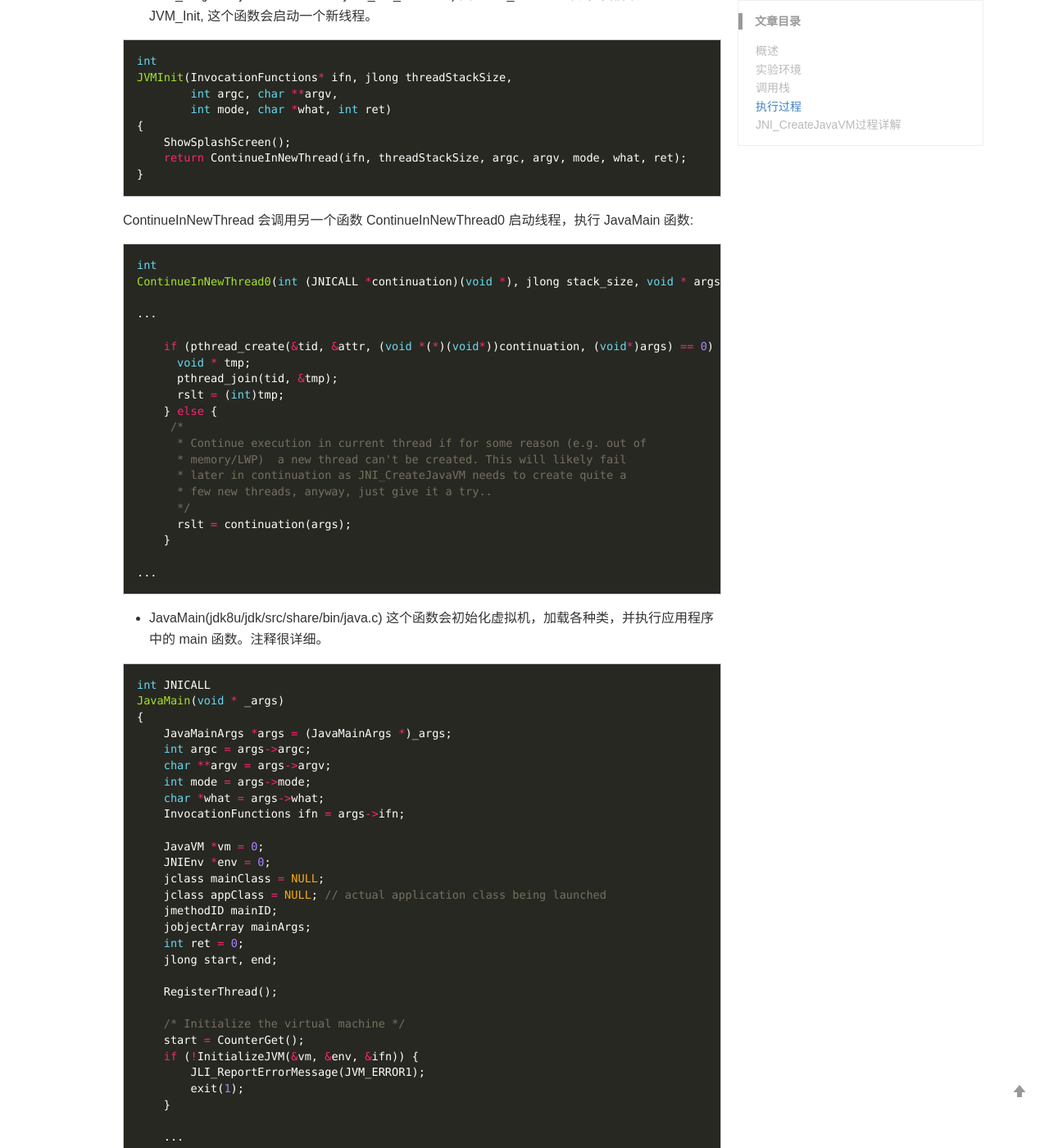
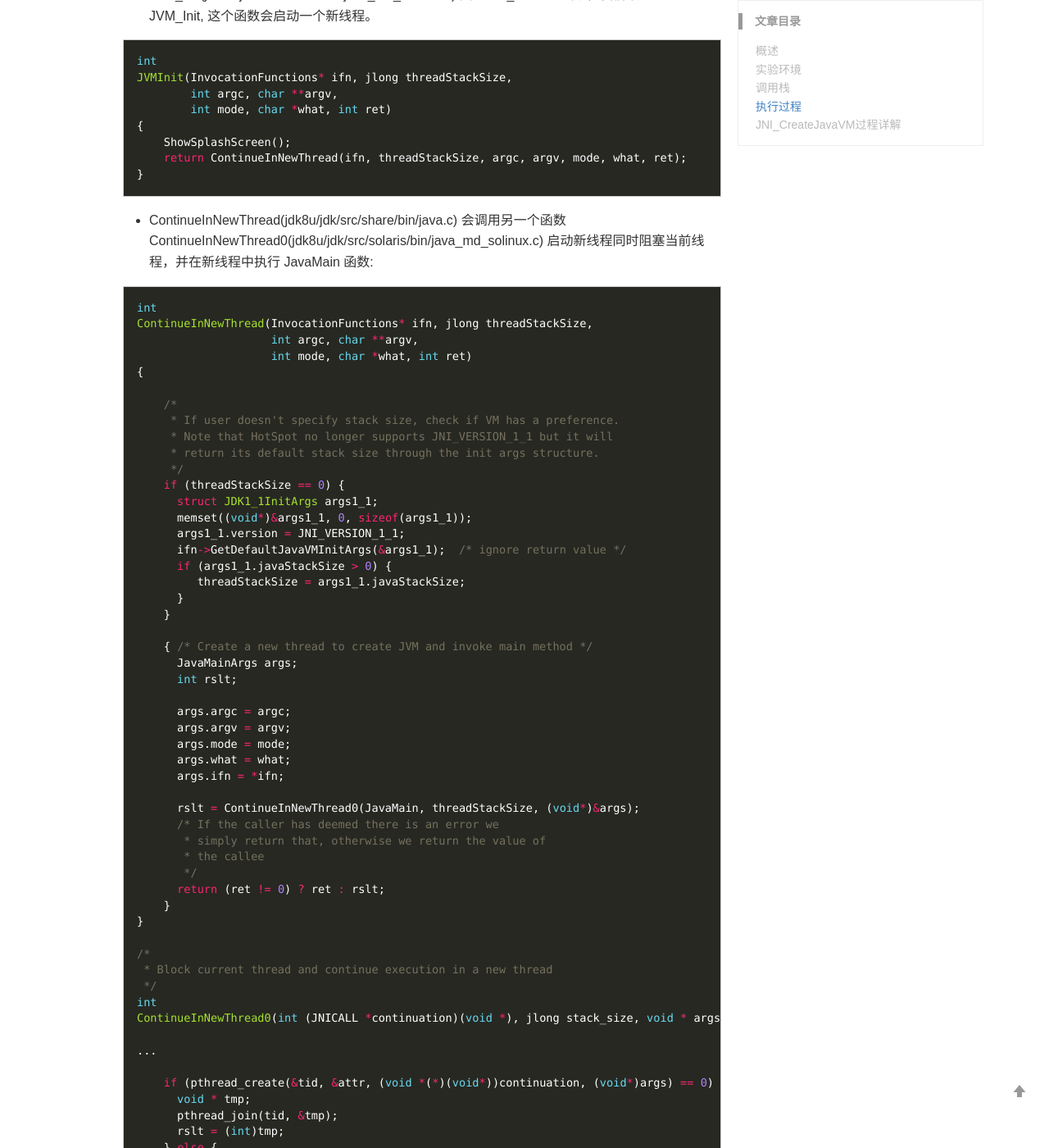
Before and after one commit to MazFactor/mzlongblog, a Jekyll site: the page built from _posts/2021-02-15-深入理解Java虚拟机笔记（一）（附录）-Java虚拟机启动与运行.md, in a window 1280 px wide and 1400 px high, scrolled down 5269 px. Shown: the whole window at 82% size. Built offline with Jekyll 4.4.1, drawn with Linux system fonts in a browser that asks for light colours; comment, search, counter and statistics services are not loaded; some of the changed text lies outside the part shown.

Commit message:
2021022405

````diff
--- a/_posts/2021-02-15-深入理解Java虚拟机笔记（一）（附录）-Java虚拟机启动与运行.md
+++ b/_posts/2021-02-15-深入理解Java虚拟机笔记（一）（附录）-Java虚拟机启动与运行.md
@@ -234,9 +234,52 @@ JVMInit(InvocationFunctions* ifn, jlong threadStackSize,
     return ContinueInNewThread(ifn, threadStackSize, argc, argv, mode, what, ret);
 }
 ```
-ContinueInNewThread 会调用另一个函数 ContinueInNewThread0 启动线程，执行 JavaMain 函数:
+* ContinueInNewThread(jdk8u/jdk/src/share/bin/java.c) 会调用另一个函数 ContinueInNewThread0(jdk8u/jdk/src/solaris/bin/java_md_solinux.c) 启动新线程同时阻塞当前线程，并在新线程中执行 JavaMain 函数:
 
 ```c++
+int
+ContinueInNewThread(InvocationFunctions* ifn, jlong threadStackSize,
+                    int argc, char **argv,
+                    int mode, char *what, int ret)
+{
+
+    /*
+     * If user doesn't specify stack size, check if VM has a preference.
+     * Note that HotSpot no longer supports JNI_VERSION_1_1 but it will
+     * return its default stack size through the init args structure.
+     */
+    if (threadStackSize == 0) {
+      struct JDK1_1InitArgs args1_1;
+      memset((void*)&args1_1, 0, sizeof(args1_1));
+      args1_1.version = JNI_VERSION_1_1;
+      ifn->GetDefaultJavaVMInitArgs(&args1_1);  /* ignore return value */
+      if (args1_1.javaStackSize > 0) {
+         threadStackSize = args1_1.javaStackSize;
+      }
+    }
+
+    { /* Create a new thread to create JVM and invoke main method */
+      JavaMainArgs args;
+      int rslt;
+
+      args.argc = argc;
+      args.argv = argv;
+      args.mode = mode;
+      args.what = what;
+      args.ifn = *ifn;
+
+      rslt = ContinueInNewThread0(JavaMain, threadStackSize, (void*)&args);
+      /* If the caller has deemed there is an error we
+       * simply return that, otherwise we return the value of
+       * the callee
+       */
+      return (ret != 0) ? ret : rslt;
+    }
+}
+
+/*
+ * Block current thread and continue execution in a new thread
+ */
 int
 ContinueInNewThread0(int (JNICALL *continuation)(void *), jlong stack_size, void * args) {
 
````
